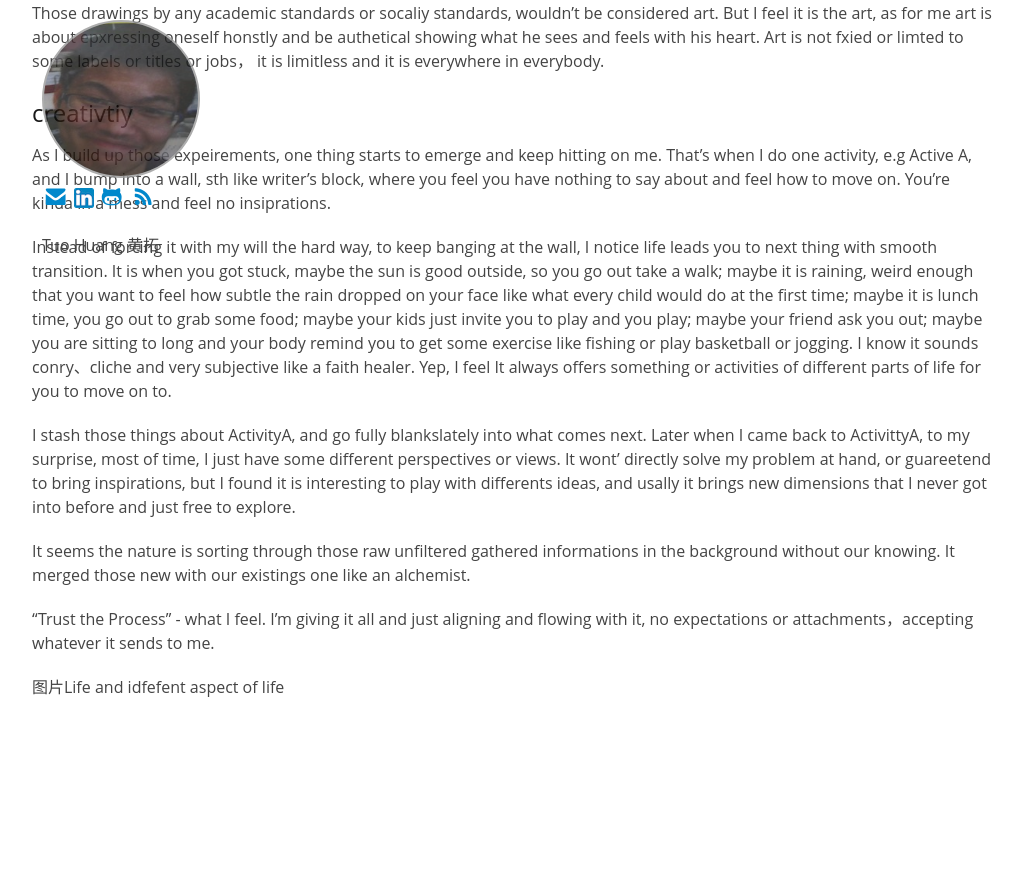
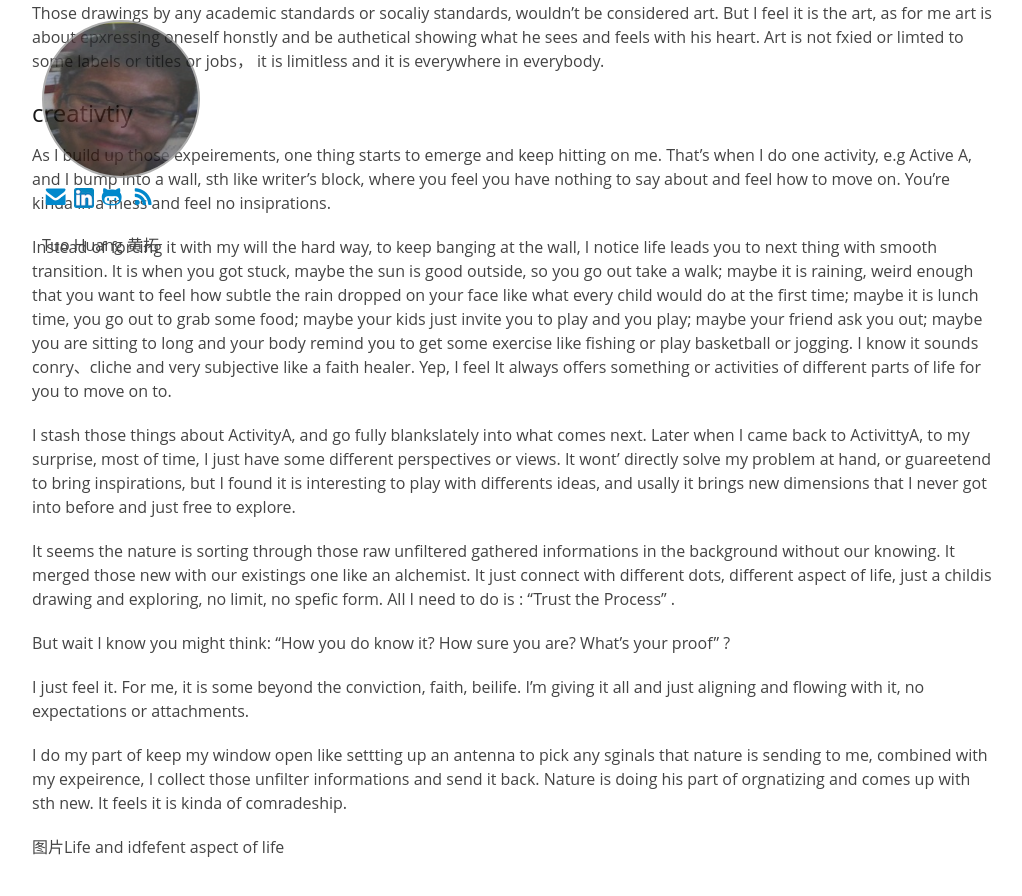
Before and after one commit to tuo/tuo.github.io, a Jekyll site: the page built from midlife crisis as programmer and AI.md, in a window 1280 px wide and 900 px high, scrolled down 3593 px. Shown: the top 896 px of the window, without its empty margins (128-1150 px from the left). Built offline with Jekyll 4.4.1, drawn with Linux system fonts in a browser that asks for light colours; our own code applies the rules of GitHub Pages for plain Markdown files; before the commit the page ends 4333 px from its top, so only the background shows below that.

Commit message:
commited

```diff
--- a/midlife crisis as programmer and AI.md
+++ b/midlife crisis as programmer and AI.md
@@ -88,9 +88,13 @@ Instead of forcing it with my will the hard way, to keep banging at the wall, I
 
 I stash those things about ActivityA, and go fully blankslately into what comes next. Later when I came back to ActivittyA,  to my surprise, most of time, I just have some different perspectives or views. It wont' directly solve my problem at hand, or guareetend to bring inspirations, but I found it is interesting to play with differents ideas, and usally it brings new dimensions that I never got into before and just free to explore.
 
-It seems the nature is sorting through those raw unfiltered gathered informations in the background without our knowing. It merged those new with our existings one like an alchemist.
+It seems the nature is sorting through those raw unfiltered gathered informations in the background without our knowing. It merged those new with our existings one like an alchemist.  It just connect with different dots, different aspect of life, just a childis drawing and exploring, no limit, no spefic form. All I need to do is : "Trust the Process" .
 
-"Trust the Process" - what I feel. I'm giving it all and just aligning and flowing with it, no expectations or attachments，accepting whatever it sends  to me.
+But wait I know you might think:  "How you do know it? How sure you are? What's your proof" ?
+
+I just feel it. For me, it is some beyond the conviction, faith, beilife. I'm giving it all and just aligning and flowing with it, no expectations or attachments.
+
+I do my part of keep my window open like settting up an antenna to pick any sginals that nature is sending to me, combined with my expeirence, I collect those unfilter informations and send it back. Nature is doing his part of orgnatizing and comes up with sth new.  It feels it is kinda of comradeship.
 
 
 
```
